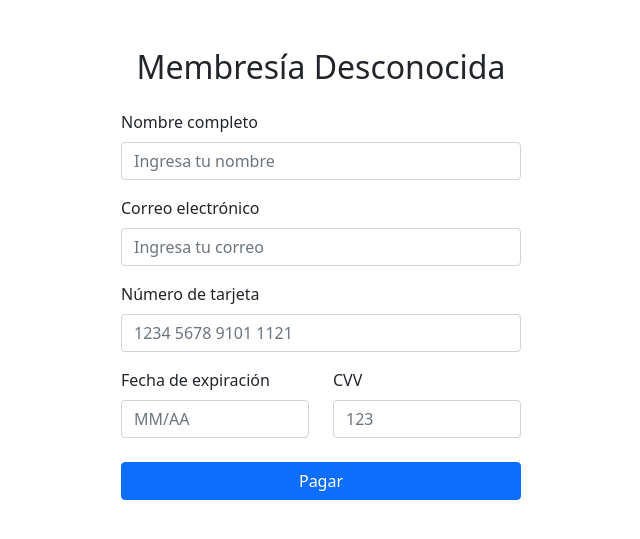
After one commit to AgusAmor/FitPal, a Flask app: page /membresia in a window 1280 px wide. The commit adds this page. Shown: the top 539 px of the page, without its empty margins (319-959 px from the left). Run offline with Flask 3, Linux system fonts and the light colour scheme.

Commit message:
formulario para membresias

```diff
--- a/app.py
+++ b/app.py
@@ -143,6 +143,11 @@ def eliminar_usuario():
     # Después de eliminar, redirigir nuevamente a la lista de usuarios
     return redirect(url_for('usuarios'))
 
+# NUEVA RUTA PARA MEMBRESIA.HTML
+@app.route('/membresia')
+def membresia():
+    return render_template('membresia.html')  # Renderiza membresia.html desde la carpeta templates
+
 if __name__ == '__main__':
     init_db()  # Inicializa la base de datos al iniciar la app
     app.run(debug=True)
--- /dev/null
+++ b/templates/membresia.html
@@ -0,0 +1,83 @@
+<!DOCTYPE html>
+<html lang="es">
+<head>
+    <meta charset="UTF-8">
+    <meta name="viewport" content="width=device-width, initial-scale=1.0">
+    <title>Formulario de Membresía</title>
+    <link
+      href="https://cdn.jsdelivr.net/npm/bootstrap@5.1.3/dist/css/bootstrap.min.css"
+      rel="stylesheet"
+    />
+    <script>
+      function setMembershipDetails() {
+        const urlParams = new URLSearchParams(window.location.search);
+        const membershipType = urlParams.get("tipo");
+        const membershipDetails = {
+          basico: {
+            name: "Membresía Básico",
+            price: "$30.000 /mes",
+          },
+          medio: {
+            name: "Membresía Medio",
+            price: "$50.000 /mes",
+          },
+          premium: {
+            name: "Membresía Premium",
+            price: "$80.000 /mes",
+          },
+        };
+
+        if (membershipDetails[membershipType]) {
+          document.getElementById("membershipName").textContent =
+            membershipDetails[membershipType].name;
+          document.getElementById("membershipPrice").textContent =
+            membershipDetails[membershipType].price;
+        } else {
+          document.getElementById("membershipName").textContent =
+            "Membresía Desconocida";
+          document.getElementById("membershipPrice").textContent = "";
+        }
+      }
+
+      function confirmMembership(event) {
+        event.preventDefault();
+        alert(
+          "¡Gracias por elegirnos! Próximamente tendrás acceso a la membresía seleccionada."
+        );
+
+        window.location.href = "/home";
+      }
+    </script>
+</head>
+<body onload="setMembershipDetails()">
+    <div class="container my-5">
+        <h2 class="text-center mb-4" id="membershipName">Membresía</h2>
+        <p class="text-center" id="membershipPrice"></p>
+        <form class="mx-auto" style="max-width: 400px;" onsubmit="confirmMembership(event)">
+            <div class="mb-3">
+                <label for="name" class="form-label">Nombre completo</label>
+                <input type="text" class="form-control" id="name" placeholder="Ingresa tu nombre" required>
+            </div>
+            <div class="mb-3">
+                <label for="email" class="form-label">Correo electrónico</label>
+                <input type="email" class="form-control" id="email" placeholder="Ingresa tu correo" required>
+            </div>
+            <div class="mb-3">
+                <label for="cardNumber" class="form-label">Número de tarjeta</label>
+                <input type="text" class="form-control" id="cardNumber" placeholder="1234 5678 9101 1121" required>
+            </div>
+            <div class="row">
+                <div class="col">
+                    <label for="expiry" class="form-label">Fecha de expiración</label>
+                    <input type="text" class="form-control" id="expiry" placeholder="MM/AA" required>
+                </div>
+                <div class="col">
+                    <label for="cvv" class="form-label">CVV</label>
+                    <input type="text" class="form-control" id="cvv" placeholder="123" required>
+                </div>
+            </div>
+            <button type="submit" class="btn btn-primary w-100 mt-4">Pagar</button>
+        </form>
+    </div>
+</body>
+</html>
```
Also changed, not shown: templates/home.html (+24 -10 lines), UsuariosFT.db.
